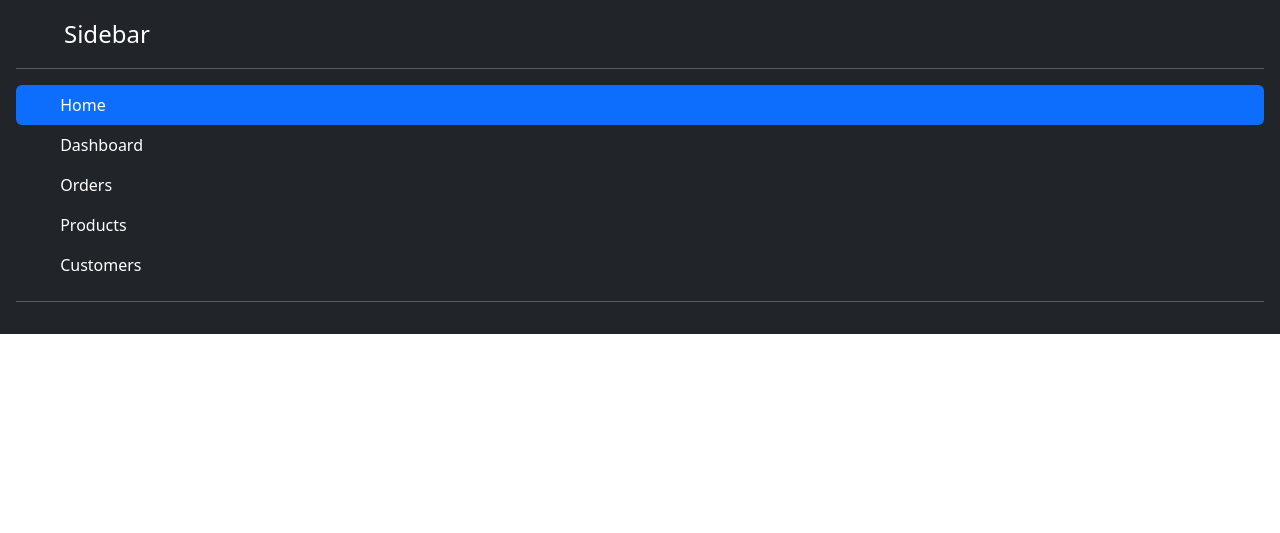
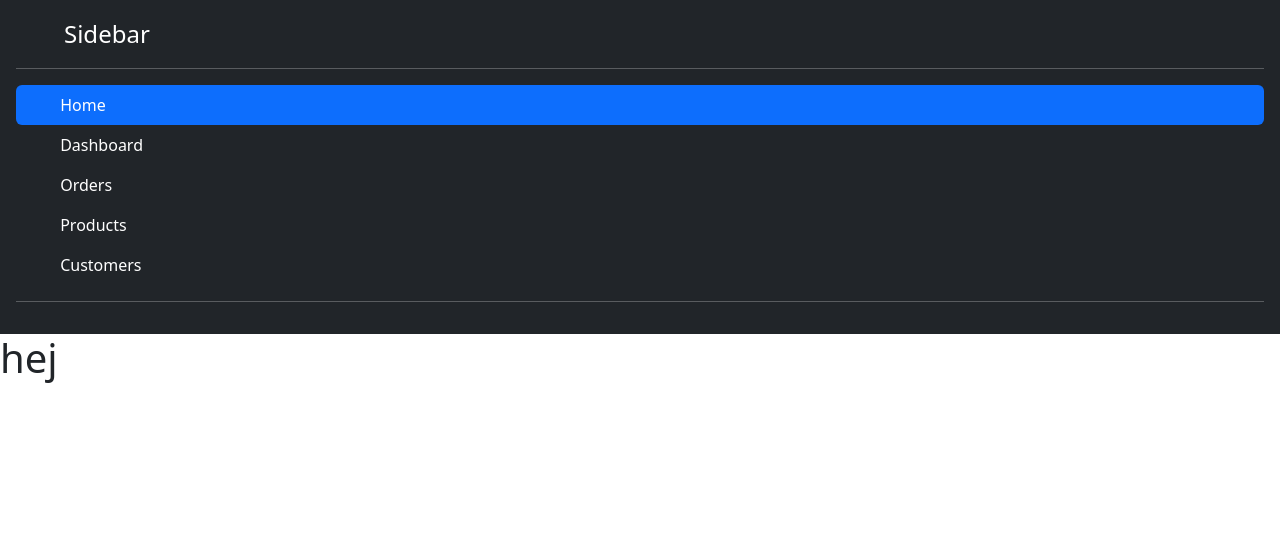
Before and after one commit to Krystian137/Resume, a Flask app: page / in a window 1280 px wide. Shown: the top 533 px of the page. Run offline with Flask 3, Linux system fonts and the light colour scheme; some libraries are stand-ins or nearby versions.

Commit message:
structure

```diff
--- a/templates/index.html
+++ b/templates/index.html
@@ -48,6 +48,9 @@
             </ul>
         <hr>
     </div>
+    <div>
+        <h1>hej</h1>
+    </div>
 
     <script src="https://cdn.jsdelivr.net/npm/bootstrap@5.2.3/dist/js/bootstrap.bundle.min.js"></script>
     <script src="js/scripts.js"></script>
```
